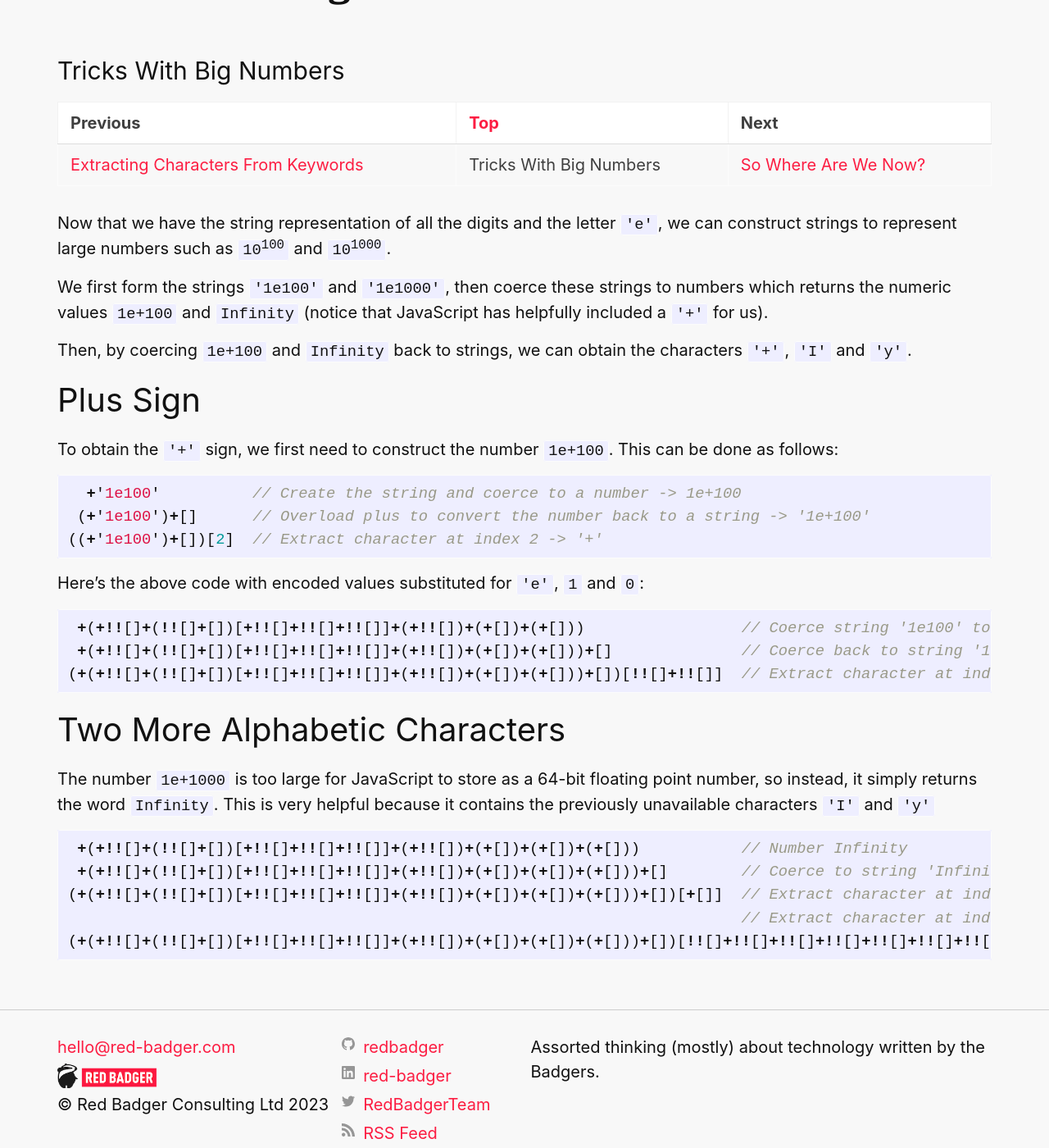
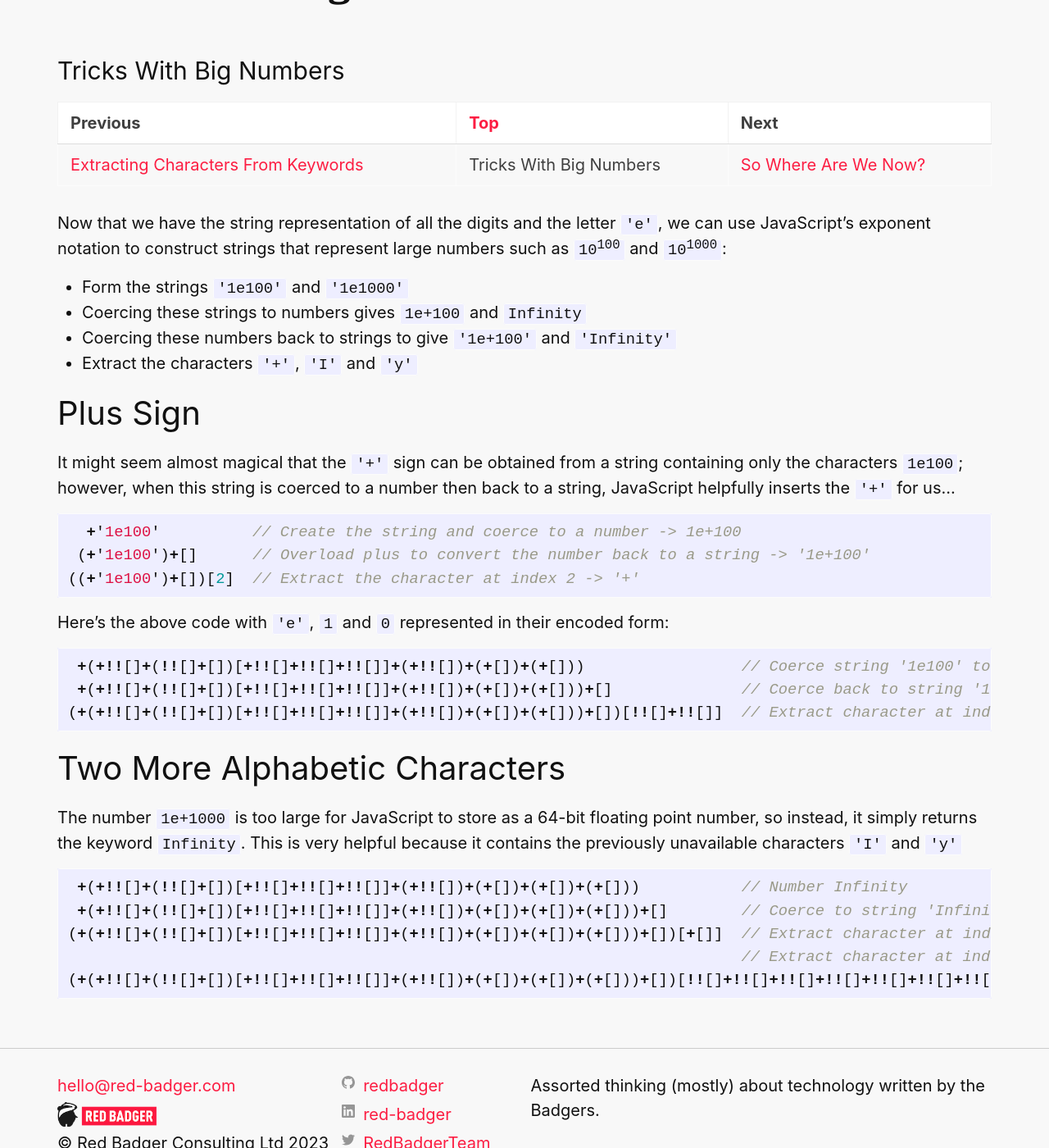
Before and after one commit to redbadger/awesome-badger, a Jekyll site: the page built from chriswhealy/hieroglyphy/numbers/README.md, in a window 1280 px wide and 1400 px high, scrolled down 349 px. Shown: the whole window at 82% size. Built offline with Jekyll 4.4.1, drawn with Linux system fonts in a browser that asks for light colours; some web fonts are replaced; our own code applies the rules of GitHub Pages for plain Markdown files.

Commit message:
Clarify various descriptions

````diff
--- a/chriswhealy/hieroglyphy/numbers/README.md
+++ b/chriswhealy/hieroglyphy/numbers/README.md
@@ -4,24 +4,24 @@
 |---|---|---
 | [Extracting Characters From Keywords](/chriswhealy/hieroglyphy/keywords/) | Tricks With Big Numbers | [So Where Are We Now?](/chriswhealy/hieroglyphy/checkpoint2/)
 
-Now that we have the string representation of all the digits and the letter `'e'`, we can construct strings to represent large numbers such as <code>10<sup>100</sup></code> and <code>10<sup>1000</sup></code>.
+Now that we have the string representation of all the digits and the letter `'e'`, we can use JavaScript's exponent notation to construct strings that represent large numbers such as <code>10<sup>100</sup></code> and <code>10<sup>1000</sup></code>:
 
-We first form the strings `'1e100'` and `'1e1000'`, then coerce these strings to numbers which returns the numeric values `1e+100` and `Infinity` (notice that JavaScript has helpfully included a `'+'` for us).
-
-Then, by coercing `1e+100` and `Infinity` back to strings, we can obtain the characters `'+'`, `'I'` and `'y'`.
+* Form the strings `'1e100'` and `'1e1000'`
+* Coercing these strings to numbers gives `1e+100` and `Infinity`
+* Coercing these numbers back to strings to give `'1e+100'` and `'Infinity'`
+* Extract the characters `'+'`, `'I'` and `'y'`
 
 ## Plus Sign
 
-To obtain the `'+'` sign, we first need to construct the number `1e+100`.
-This can be done as follows:
+It might seem almost magical that the `'+'` sign can be obtained from a string containing only the characters `1e100`; however, when this string is coerced to a number then back to a string, JavaScript helpfully inserts the `'+'` for us...
 
 ```javascript
   +'1e100'          // Create the string and coerce to a number -> 1e+100
  (+'1e100')+[]      // Overload plus to convert the number back to a string -> '1e+100'
-((+'1e100')+[])[2]  // Extract character at index 2 -> '+'
+((+'1e100')+[])[2]  // Extract the character at index 2 -> '+'
 ```
 
-Here's the above code with encoded values substituted for `'e'`, `1` and `0`:
+Here's the above code with `'e'`, `1` and `0` represented in their encoded form:
 
 ```javascript
  +(+!![]+(!![]+[])[+!![]+!![]+!![]]+(+!![])+(+[])+(+[]))                 // Coerce string '1e100' to number 1e+100
@@ -31,7 +31,7 @@ Here's the above code with encoded values substituted for `'e'`, `1` and `0`:
 
 ## Two More Alphabetic Characters
 
-The number `1e+1000` is too large for JavaScript to store as a 64-bit floating point number, so instead, it simply returns the word `Infinity`.
+The number `1e+1000` is too large for JavaScript to store as a 64-bit floating point number, so instead, it simply returns the keyword `Infinity`.
 This is very helpful because it contains the previously unavailable characters `'I'` and `'y'`
 
 ```javascript
````
Also changed, not shown: _posts/2023-03-17-hieroglyphy.md (+2 -1 lines), chriswhealy/hieroglyphy/bootstraps/README.md (+3 -2 lines), chriswhealy/hieroglyphy/but-why/README.md (+11 -8 lines), chriswhealy/hieroglyphy/checkpoint1/README.md (+1 -1 lines), chriswhealy/hieroglyphy/keywords/README.md (+6 -6 lines), chriswhealy/hieroglyphy/strings/README.md (+17 -13 lines).
